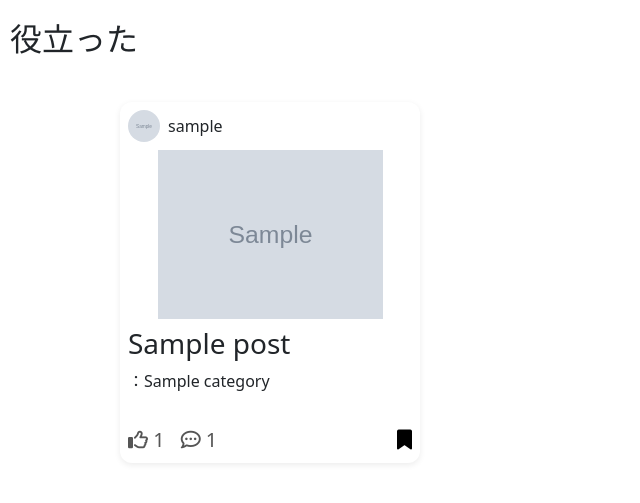
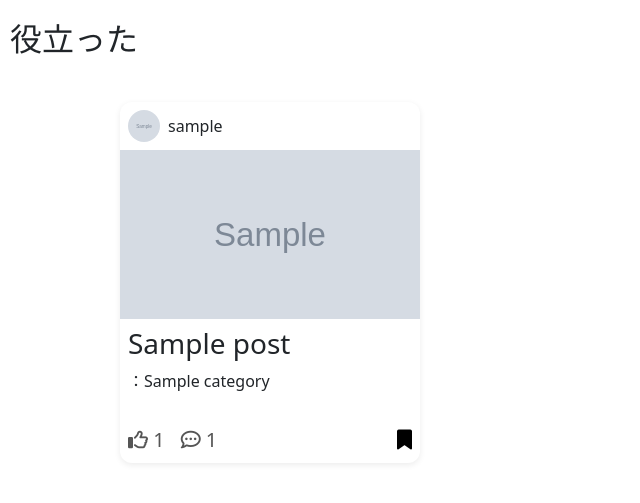
Before and after one commit to reina-nakanishi/TipTree, a Django app: page /posts/helped in a window 1280 px wide. Shown: the part 73-576 px from the top of the page, without its empty margins (0-640 px from the left). Run offline with Django 5.2, Linux system fonts and the light colour scheme; a user stored in the database is signed in; tables that the repository leaves empty hold one stand-in row (values such as "Sample post"); grey boxes marked "Sample" are stand-in pictures; data that the repository does not hold is empty.

Commit message:
post_card.cssでアイコン表示で画像を切り取るように変更した

```diff
--- a/tiptree_project/static/posts/css/post_card.css
+++ b/tiptree_project/static/posts/css/post_card.css
@@ -30,6 +30,8 @@
   width: 32px;
   height: 32px;
   border-radius: 50%;
+  object-fit: cover;
+  object-position: center;
   margin-right: 8px;
 }
 
@@ -41,7 +43,7 @@
 .thumbnail {
   width: 100%;
   aspect-ratio: 16 / 9;
-  object-fit: contain;
+  object-fit: cover;
   display: block;
 }
 
```
